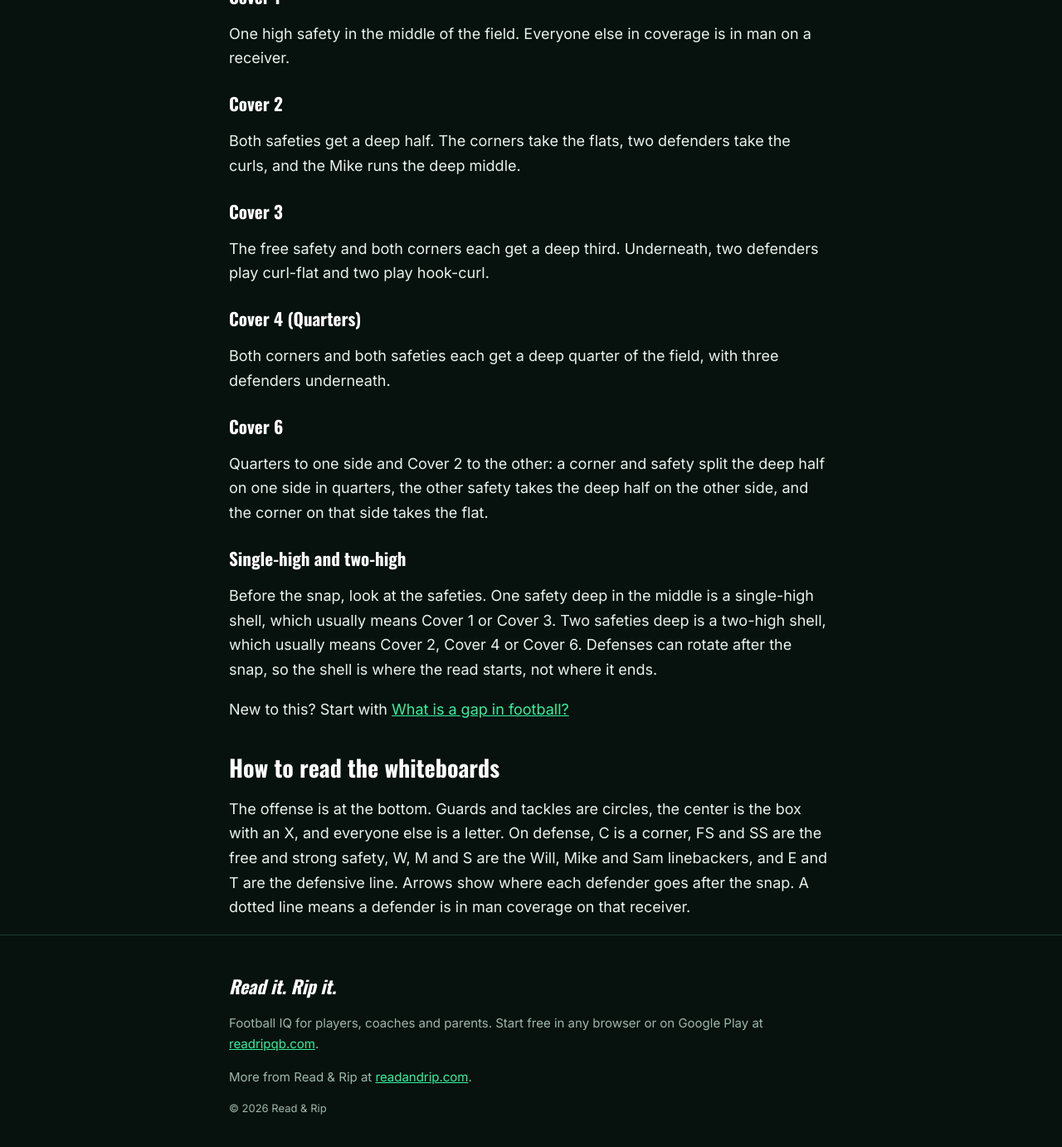
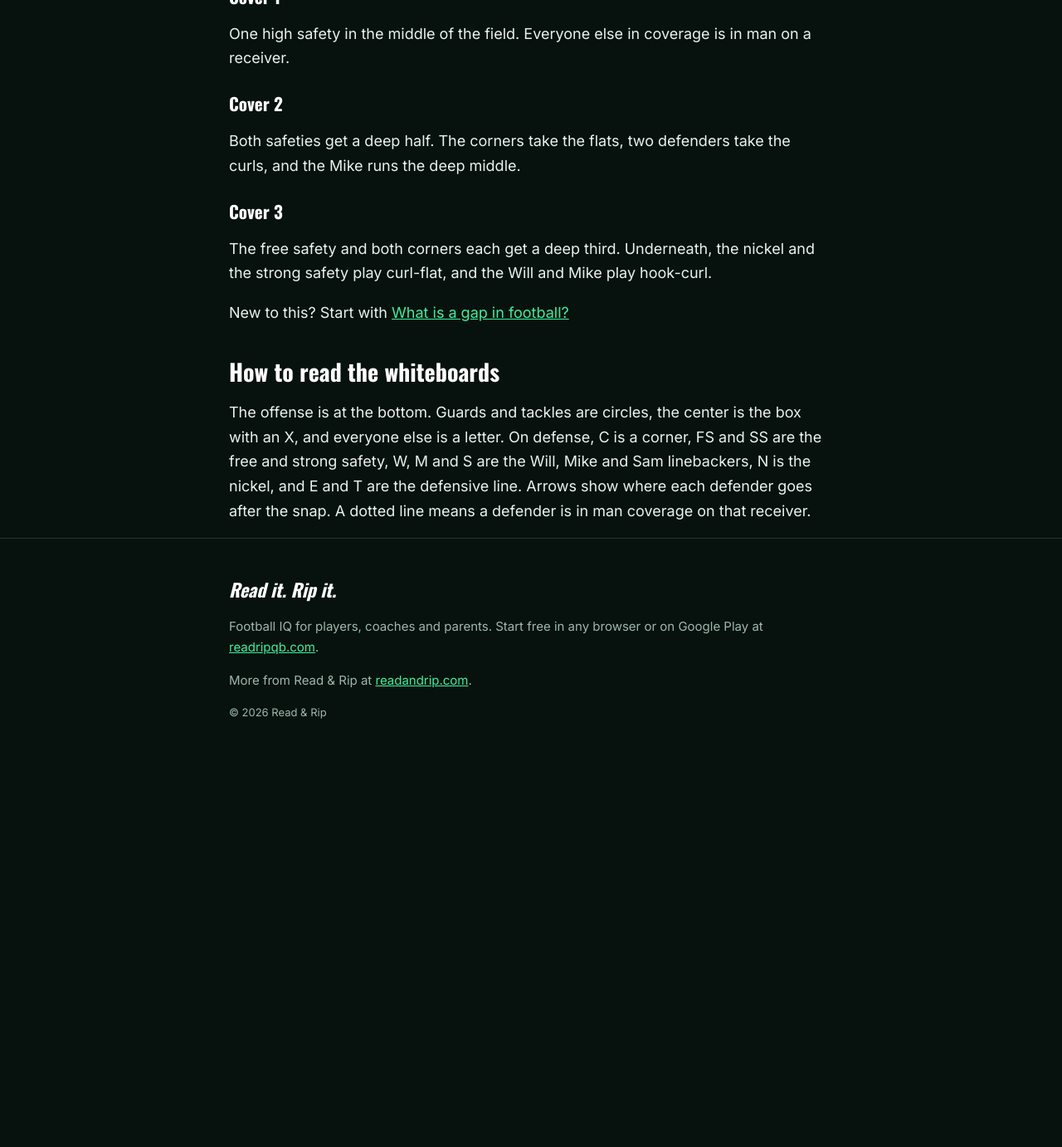
Before and after one commit to ReadandRipQB/readandrip-learn, a Jekyll site: the page built from coverage-quiz.html, in a window 1280 px wide and 1400 px high, scrolled down 1489 px. Shown: the top 1382 px of the window at 83% size. Built offline with Jekyll 4.4.1, drawn with Linux system fonts in a browser that asks for light colours; after the commit the page ends 2411 px from its top, so only the background shows below that; some of the changed text lies outside the part shown.

Commit message:
Quiz: Cover 0, 1, 2 and 3 only; nickel plays curl-flat in Cover 3
Co-Authored-By: Claude Opus 5.5 <noreply@anthropic.com>
Claude-Session: https://claude.ai/code/session_01FgCFT5XXfXnrXNk15gxbuR

```diff
--- a/coverage-quiz.html
+++ b/coverage-quiz.html
@@ -1,13 +1,13 @@
 ---
 layout: default
 title: "Football Coverage Quiz: Can You Name the Coverage?"
-description: "A free 10-question football coverage quiz. Look at the whiteboard, name the coverage: Cover 0, 1, 2, 3, 4 and 6, plus single-high and two-high shells."
+description: "A free football coverage quiz. Look at the whiteboard and name the coverage: Cover 0, Cover 1, Cover 2 or Cover 3. Built for players, parents and coaches."
 permalink: /coverage-quiz/
 ---
 <section class="hero quiz-hero">
-  <p class="eyebrow">Free quiz &middot; 10 questions</p>
+  <p class="eyebrow">Free quiz &middot; 4 questions</p>
   <h1>Can you name the coverage?</h1>
-  <p class="lede">Ten whiteboards. Each one shows a defense. Name what you're looking at, then see why. Built for players, parents and coaches. No sign-up.</p>
+  <p class="lede">Four whiteboards. Each one shows a defense. Name what you're looking at, then see why. Built for players, parents and coaches. No sign-up.</p>
 </section>
 
 <section class="quiz" id="quiz" aria-live="polite">
@@ -24,16 +24,10 @@ permalink: /coverage-quiz/
   <h3>Cover 2</h3>
   <p>Both safeties get a deep half. The corners take the flats, two defenders take the curls, and the Mike runs the deep middle.</p>
   <h3>Cover 3</h3>
-  <p>The free safety and both corners each get a deep third. Underneath, two defenders play curl-flat and two play hook-curl.</p>
-  <h3>Cover 4 (Quarters)</h3>
-  <p>Both corners and both safeties each get a deep quarter of the field, with three defenders underneath.</p>
-  <h3>Cover 6</h3>
-  <p>Quarters to one side and Cover 2 to the other: a corner and safety split the deep half on one side in quarters, the other safety takes the deep half on the other side, and the corner on that side takes the flat.</p>
-  <h3>Single-high and two-high</h3>
-  <p>Before the snap, look at the safeties. One safety deep in the middle is a single-high shell, which usually means Cover 1 or Cover 3. Two safeties deep is a two-high shell, which usually means Cover 2, Cover 4 or Cover 6. Defenses can rotate after the snap, so the shell is where the read starts, not where it ends.</p>
+  <p>The free safety and both corners each get a deep third. Underneath, the nickel and the strong safety play curl-flat, and the Will and Mike play hook-curl.</p>
   <p>New to this? Start with <a href="{{ '/what-is-a-gap-in-football/' | relative_url }}">What is a gap in football?</a></p>
   <h2>How to read the whiteboards</h2>
-  <p>The offense is at the bottom. Guards and tackles are circles, the center is the box with an X, and everyone else is a letter. On defense, C is a corner, FS and SS are the free and strong safety, W, M and S are the Will, Mike and Sam linebackers, and E and T are the defensive line. Arrows show where each defender goes after the snap. A dotted line means a defender is in man coverage on that receiver.</p>
+  <p>The offense is at the bottom. Guards and tackles are circles, the center is the box with an X, and everyone else is a letter. On defense, C is a corner, FS and SS are the free and strong safety, W, M and S are the Will, Mike and Sam linebackers, N is the nickel, and E and T are the defensive line. Arrows show where each defender goes after the snap. A dotted line means a defender is in man coverage on that receiver.</p>
 </section>
 
 <script>
@@ -67,56 +61,20 @@ permalink: /coverage-quiz/
     ],
     c3: [
       d("C", 38, 212, { to: [48, 72], tag: "DEEP 1/3" }), d("FS", 200, 160, { to: [200, 72], tag: "DEEP 1/3" }), d("C", 362, 212, { to: [352, 72], tag: "DEEP 1/3" }),
-      d("S", 108, 206, { to: [84, 178], tag: "CURL-FLAT" }), d("SS", 292, 204, { to: [316, 178], tag: "CURL-FLAT" }),
+      d("N", 108, 206, { to: [84, 178], tag: "CURL-FLAT" }), d("SS", 292, 204, { to: [316, 178], tag: "CURL-FLAT" }),
       d("W", 164, 200, { to: [146, 160], tag: "HOOK-CURL" }), d("M", 236, 200, { to: [254, 160], tag: "HOOK-CURL" })
-    ],
-    c4: [
-      d("C", 38, 212, { to: [50, 76], tag: "DEEP 1/4" }), d("FS", 140, 168, { to: [150, 72], tag: "DEEP 1/4" }),
-      d("SS", 260, 168, { to: [250, 72], tag: "DEEP 1/4" }), d("C", 362, 212, { to: [350, 76], tag: "DEEP 1/4" }),
-      d("W", 156, 200, { to: [92, 194], tag: "CURL-FLAT" }), d("M", 200, 196, { to: [200, 176], tag: "HOOK" }),
-      d("S", 244, 200, { to: [308, 194], tag: "CURL-FLAT" })
-    ],
-    c6: [
-      d("C", 38, 212, { to: [50, 76], tag: "DEEP 1/4" }), d("SS", 140, 168, { to: [150, 72], tag: "DEEP 1/4" }),
-      d("FS", 260, 160, { to: [300, 72], tag: "DEEP 1/2" }), d("C", 360, 222, { to: [360, 198], tag: "FLAT" }),
-      d("W", 156, 200, { to: [92, 194], tag: "CURL-FLAT" }), d("M", 200, 196, { to: [200, 176], tag: "HOOK" }),
-      d("S", 244, 200, { to: [296, 184], tag: "CURL" })
-    ],
-    twoHigh: [
-      d("C", 38, 212), d("C", 362, 212), d("FS", 130, 160), d("SS", 270, 160),
-      d("W", 160, 200), d("M", 200, 196), d("S", 240, 200)
-    ],
-    oneHigh: [
-      d("C", 38, 212), d("C", 362, 212), d("FS", 200, 150), d("SS", 292, 206),
-      d("W", 160, 200), d("M", 200, 196), d("S", 240, 200)
-    ],
-    zeroPre: [
-      d("C", 38, 232), d("C", 362, 232), d("FS", 108, 214), d("SS", 296, 216),
-      d("W", 164, 206), d("M", 222, 194), d("S", 258, 204)
     ]
   };
 
   var Q = [
-    { pic: "c3", q: "Name the coverage.", a: ["Cover 2", "Cover 3", "Cover 4", "Cover 1"], c: 1,
-      why: "The free safety and both corners each run to a deep third. Underneath, two curl-flat defenders and two hook-curl defenders. That's Cover 3." },
-    { pic: "c2", q: "Name the coverage.", a: ["Cover 2", "Cover 6", "Cover 3", "Cover 0"], c: 0,
+    { pic: "c3", q: "Name the coverage.", a: ["Cover 2", "Cover 3", "Cover 0", "Cover 1"], c: 1,
+      why: "The free safety and both corners each run to a deep third. Underneath, the nickel and strong safety play curl-flat and the Will and Mike play hook-curl. That's Cover 3." },
+    { pic: "c2", q: "Name the coverage.", a: ["Cover 2", "Cover 1", "Cover 3", "Cover 0"], c: 0,
       why: "Both safeties get a deep half, the corners sit in the flats, two defenders take the curls and the Mike runs the deep middle. That's Cover 2." },
-    { pic: "c1", q: "Name the coverage.", a: ["Cover 3", "Cover 0", "Cover 1", "Cover 4"], c: 2,
+    { pic: "c1", q: "Name the coverage.", a: ["Cover 3", "Cover 0", "Cover 1", "Cover 2"], c: 2,
       why: "One high safety in the middle, and every other defender in coverage has a dotted line to his man. That's Cover 1." },
-    { pic: "c0", q: "Name the coverage.", a: ["Cover 1", "Cover 2", "Cover 4", "Cover 0"], c: 3,
-      why: "Nobody deep. The corners and safeties are in man, the safeties playing off over the #2 receivers, and extra defenders are coming. That's Cover 0." },
-    { pic: "c4", q: "Name the coverage.", a: ["Cover 4", "Cover 3", "Cover 6", "Cover 2"], c: 0,
-      why: "Both corners and both safeties run to a deep quarter of the field, with three defenders underneath. That's Cover 4, also called Quarters." },
-    { pic: "c6", q: "Name the coverage.", a: ["Cover 4", "Cover 2", "Cover 6", "Cover 3"], c: 2,
-      why: "The left side plays Quarters, a corner and a safety each taking a deep quarter. The right side plays Cover 2, the safety taking the deep half and the corner taking the flat. Quarters plus Cover 2 is Cover 6." },
-    { pic: "twoHigh", q: "Before the snap: what shell is this?", a: ["Single-high", "Two-high", "No safeties deep", "Can't tell"], c: 1,
-      why: "Two safeties sitting deep is a two-high shell. It usually points to Cover 2, Cover 4 or Cover 6, but watch for one safety rotating down at the snap." },
-    { pic: "oneHigh", q: "Before the snap: what shell is this?", a: ["Two-high", "No safeties deep", "Single-high", "Can't tell"], c: 2,
-      why: "One safety deep in the middle and the other walked down near the box. That's a single-high shell, which usually points to Cover 1 or Cover 3." },
-    { pic: "zeroPre", q: "Before the snap: no deep safety, safeties sitting over the slots and the box loaded. What should the quarterback expect?", a: ["A two-high zone", "Pressure, so the ball comes out fast", "Cover 4", "Time to hold the ball"], c: 1,
-      why: "No safety deep and the box loaded usually means Cover 0 pressure. There's no help behind anyone and no time to hold the ball. Get it to the open man now." },
-    { pic: "c3", q: "How many defenders are running to a deep zone?", a: ["Two", "Four", "One", "Three"], c: 3,
-      why: "Three: both corners and the free safety, each with a deep third. Counting the deep defenders is the fastest way to name a coverage: one deep is Cover 1, two is Cover 2, three is Cover 3, four is Cover 4." }
+    { pic: "c0", q: "Name the coverage.", a: ["Cover 1", "Cover 2", "Cover 3", "Cover 0"], c: 3,
+      why: "Nobody deep. The corners and safeties are in man, the safeties playing off over the #2 receivers, and extra defenders are coming. That's Cover 0. The ball has to come out fast." }
   ];
 
   var NS = "http://www.w3.org/2000/svg";
@@ -210,7 +168,7 @@ permalink: /coverage-quiz/
   }
 
   function finish() {
-    var msg = score >= 9 ? "You see it before the snap." : score >= 6 ? "Good eyes. A few more reps and these are automatic." : "Every QB starts here. Count the deep players first.";
+    var msg = score === 4 ? "You see it before the snap." : score >= 2 ? "Good eyes. A few more reps and these are automatic." : "Every QB starts here. Count the deep players first.";
     var box = document.createElement("div"); box.className = "quiz-result";
     box.innerHTML = '<p class="eyebrow">Your score</p><p class="quiz-score">' + score + " / " + Q.length + "</p><p class=\"lede\">" + msg + "</p>";
     var row = document.createElement("div"); row.className = "quiz-actions";
--- a/index.html
+++ b/index.html
@@ -10,9 +10,9 @@ title: Football IQ, taught on a whiteboard
 
 <section class="post-list" aria-label="Articles">
   <a class="card feature" href="{{ '/coverage-quiz/' | relative_url }}">
-    <p class="eyebrow">Free quiz &middot; 10 questions</p>
+    <p class="eyebrow">Free quiz &middot; 4 questions</p>
     <h2>Can you name the coverage?</h2>
-    <p>Ten whiteboards, ten defenses. Name Cover 0 through Cover 6 and the single-high or two-high shell, then see why.</p>
+    <p>Four whiteboards, four defenses. Name Cover 0, Cover 1, Cover 2 and Cover 3, then see why.</p>
   </a>
   {% for post in site.posts %}
   <a class="card" href="{{ post.url | relative_url }}">
```
